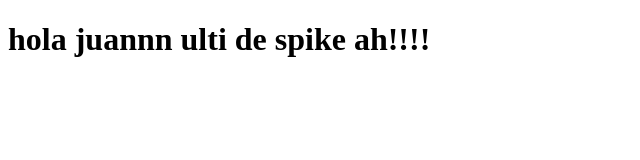
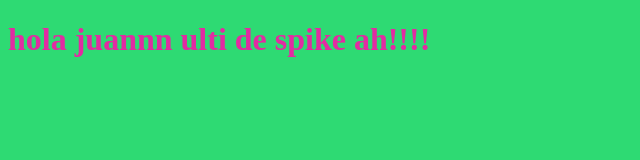
Before and after one commit to Juanramirez34/JuanJoseRamirez, a plain HTML site: page index.html in a window 1280 px wide. Shown: the whole page, without its empty margins (0-640 px from the left). Drawn offline with Linux system fonts and the light colour scheme.

Commit message:
agregar color de spike

```diff
--- a/index.html
+++ b/index.html
@@ -3,7 +3,9 @@
 <head>
     <meta charset="UTF-8">
     <meta name="viewport" content="width=device-width, initial-scale=1.0">
+    <link rel="stylesheet" href="style.css">
     <title>Document</title>
+
 </head>
 <body>
 <h1>hola juannn ulti de spike ah!!!!</h1>
--- /dev/null
+++ b/style.css
@@ -0,0 +1,8 @@
+body {
+    background-color: rgb(46, 218, 115);
+
+}
+
+h1{
+     color: rgb(226, 43, 162);
+}
```
